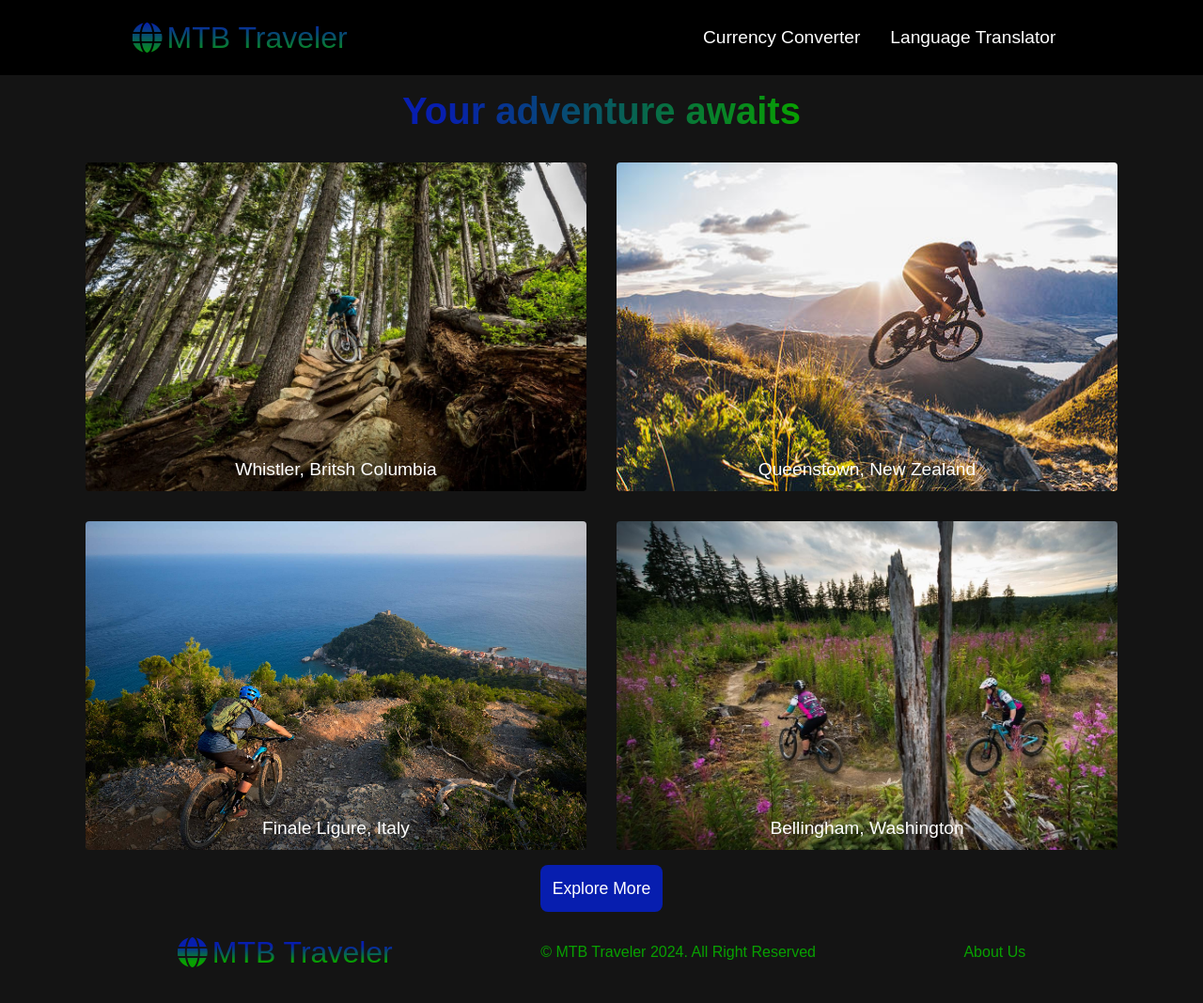
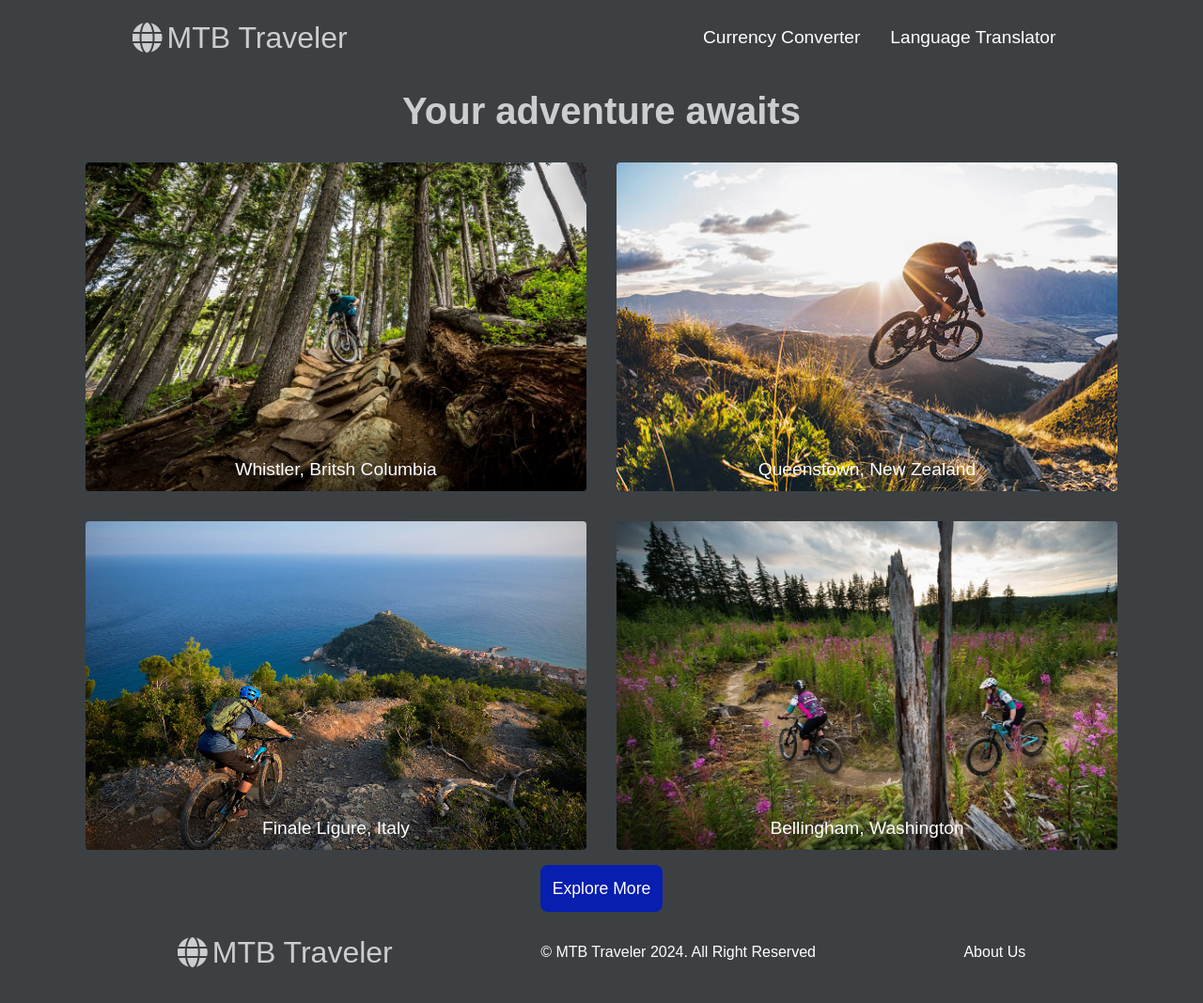
Before and after one commit to keenanlong9/MTB-Traveler, a React (Create React App) app: page / in a window 1280 px wide. Shown: the top 1068 px of the page at 94% size. Built offline with nearby package versions, Linux system fonts and the light colour scheme; no server answers.

Commit message:
Changed page colors

```diff
--- a/src/components/Footer/Footer.css
+++ b/src/components/Footer/Footer.css
@@ -1,6 +1,7 @@
 /* Could change to module.css in the future */
 .footer {
-    background-color: #141414;
+    /* background-color: #141414; */
+    background-color: #3c4043;
     overflow: auto;
 }
 
@@ -12,12 +13,18 @@
 }
 
 .footer_container p {
-    color: rgb(8, 161, 0);
+    /* color: rgb(8, 161, 0); */
+    color: white;
 }
 
-.footer a {
+.footer_about_us {
+    color: white;
     text-decoration: none;
+}
+
+.footer_about_us:hover {
     color: rgb(8, 161, 0);
+    transition: all 0.3s ease;
 }
 
 @media screen and (max-width: 960px) {
--- a/src/components/Footer/Footer.js
+++ b/src/components/Footer/Footer.js
@@ -10,7 +10,7 @@ export default function Footer () {
           <span style={{ paddingLeft: "5px", paddingTop: "0px"}}>MTB Traveler</span>
         </Link>
         <p>&copy; MTB Traveler 2024. All Right Reserved</p>
-        <Link to="/about" id="about_us"><p>About Us</p></Link>
+        <Link to="/about" className="footer_about_us">About Us</Link>
       </div>
     </div>
     )
--- a/src/components/NavBar/NavBar.css
+++ b/src/components/NavBar/NavBar.css
@@ -1,6 +1,7 @@
 /* Could change to module.css in the future */
 .navbar {
-    background: black;
+    /* background: #181a1b; */
+    background: #3c4043;
     height: 80px;
     display: flex;
     justify-content: center;
@@ -22,8 +23,9 @@
 }
 
 #navbar_logo {
-    background-color: rgb(51, 128, 0);
-    background-image: linear-gradient(to top, rgb(8, 161, 0) 25%, rgb(7, 30, 175) 70%);
+    /* background-color: rgb(51, 128, 0);
+    background-image: linear-gradient(to top, rgb(8, 161, 0) 25%, rgb(7, 30, 175) 70%); */
+    background: rgba(255, 255, 255, 0.742);
     background-size: 100%;
     background-clip: text;
     -webkit-background-clip: text;
@@ -36,6 +38,11 @@
     text-decoration: none;
     font-size: 2rem;
     justify-content: space-between;
+}
+
+#navbar_logo:hover{
+    background-color: rgba(8, 161, 0, 0.867);
+    transition: all 0.3s ease;
 }
 
 .fa-gem {
--- a/src/pages/About/About.css
+++ b/src/pages/About/About.css
@@ -1,6 +1,7 @@
 /* Could change to module.css in the future */
 .about_us {
-    background: #141414;
+    /* background: #141414; */
+    background: #3c4043;
     display: flex;
     flex-direction: column;
     align-items: center;
@@ -8,8 +9,9 @@
 }
 
 .about_us h1 {
-    background-color: rgb(51, 128, 0);
-    background-image: linear-gradient(to left, rgb(8, 161, 0) 0%,rgb(7, 30, 175) 90% );
+    /* background-color: rgb(51, 128, 0);
+    background-image: linear-gradient(to left, rgb(8, 161, 0) 0%,rgb(7, 30, 175) 90% ); */
+    background-color: rgba(255, 255, 255, 0.742);
     background-size: 100%;
     background-clip: text;
     -webkit-background-clip: text;
@@ -63,7 +65,7 @@
 
 #about_us_supported_by:hover{
     transition: all 0.35s ease;
-    color: rgb(173, 0, 0);
+    color: rgb(228, 2, 2);
 }
 
 @media screen and (max-width: 1500px) {
--- a/src/pages/Currency/Currency.css
+++ b/src/pages/Currency/Currency.css
@@ -1,6 +1,7 @@
 /* Could change to module.css in the future */
 .currency {
-    background: #141414;
+    /* background: #141414; */
+    background: #3c4043;
     display: flex;
     flex-direction: column;
     align-items: center;
@@ -8,8 +9,9 @@
 }
 
 .currency h1 {
-    background-color: rgb(51, 128, 0);
-    background-image: linear-gradient(to left, rgb(8, 161, 0) 0%,rgb(7, 30, 175) 90% );
+    /* background-color: rgb(51, 128, 0);
+    background-image: linear-gradient(to left, rgb(8, 161, 0) 0%,rgb(7, 30, 175) 90% ); */
+    background-color: rgba(255, 255, 255, 0.742);
     background-size: 100%;
     background-clip: text;
     -webkit-background-clip: text;
@@ -82,7 +84,7 @@
     left: 0;
     width: 0;
     height: 100%;
-    background-color: rgb(8, 161, 0);
+    background-color: rgba(8, 161, 0, 0.867);
     transition: all 0.35s;
     border-radius: 4px;
 }
--- a/src/pages/Explore/Explore.css
+++ b/src/pages/Explore/Explore.css
@@ -1,6 +1,7 @@
 /* Could change to module.css in the future */
 .explore_locations {
-    background: #141414;
+    /* background: #141414; */
+    background: #3c4043;
     display: block;
     text-align: center;
     height: auto;
@@ -15,8 +16,9 @@
 }
 
 .explore_locations h1 {
-    background-color: rgb(51, 128, 0);
-    background-image: linear-gradient(to left, rgb(8, 161, 0) 0%,rgb(7, 30, 175) 90% );
+    /* background-color: rgb(51, 128, 0);
+    background-image: linear-gradient(to left, rgb(8, 161, 0) 0%,rgb(7, 30, 175) 90% ); */
+    background: rgba(255, 255, 255, 0.742);
     background-size: 100%;
     background-clip: text;
     -webkit-background-clip: text;
--- a/src/pages/Home/Home.css
+++ b/src/pages/Home/Home.css
@@ -1,6 +1,6 @@
 /* Could change to module.css in the future */
 .locations {
-    background: #141414;
+    background: #3c4043;
     display: flex;
     flex-direction: column;
     align-items: center;
@@ -8,8 +8,9 @@
 }
 
 .locations h1 {
-    background-color: rgb(51, 128, 0);
-    background-image: linear-gradient(to left, rgb(8, 161, 0) 0%,rgb(7, 30, 175) 90% );
+    /* background-color: rgb(51, 128, 0);
+    background-image: linear-gradient(to left, rgb(8, 161, 0) 0%,rgb(7, 30, 175) 90% ); */
+    background: rgba(255, 255, 255, 0.742);
     background-size: 100%;
     background-clip: text;
     -webkit-background-clip: text;
@@ -92,7 +93,8 @@
     left: 0;
     width: 0;
     height: 100%;
-    background-color: rgb(8, 161, 0);
+    /* background-color: rgb(8, 161, 0); */
+    background-color: rgba(8, 161, 0, 0.867);
     transition: all 0.35s;
     border-radius: 8px;
 }
--- a/src/pages/Language/Language.css
+++ b/src/pages/Language/Language.css
@@ -1,6 +1,7 @@
 /* Could change to module.css in the future */
 .language_translator {
-    background: #141414;
+    /* background: #141414; */
+    background: #3c4043;
     display: flex;
     flex-direction: column;
     align-items: center;
@@ -8,8 +9,9 @@
 }
 
 .language_translator h1 {
-    background-color: rgb(51, 128, 0);
-    background-image: linear-gradient(to left, rgb(8, 161, 0) 0%,rgb(7, 30, 175) 90% );
+    /* background-color: rgb(51, 128, 0);
+    background-image: linear-gradient(to left, rgb(8, 161, 0) 0%,rgb(7, 30, 175) 90% ); */
+    background-color: rgba(255, 255, 255, 0.742);
     background-size: 100%;
     background-clip: text;
     -webkit-background-clip: text;
@@ -70,7 +72,7 @@
 }
 
 .language_translator_btn:hover {
-    background-color: rgb(8, 161, 0);
+    background-color: rgba(8, 161, 0, 0.867);
 }
 
 .language_translator_btn:hover::after {
--- a/src/pages/Location/Location.css
+++ b/src/pages/Location/Location.css
@@ -1,6 +1,7 @@
 /* Could change to module.css in the future */
 .location {
-    background: #141414;
+    /* background: #141414; */
+    background: #3c4043;
     display: flex;
     flex-direction: column;
     align-items: center;
@@ -8,8 +9,9 @@
 }
 
 .location h2 {
-    background-color: rgb(51, 128, 0);
-    background-image: linear-gradient(to left, rgb(8, 161, 0) 0%,rgb(7, 30, 175) 90% );
+    /* background-color: rgb(51, 128, 0);
+    background-image: linear-gradient(to left, rgb(8, 161, 0) 0%,rgb(7, 30, 175) 90% ); */
+    background-color: rgba(255, 255, 255, 0.742);
     background-size: 100%;
     background-clip: text;
     -webkit-background-clip: text;
@@ -101,7 +103,7 @@
     left: 0;
     width: 0;
     height: 100%;
-    background-color: rgb(8, 161, 0);
+    background-color: rgba(8, 161, 0, 0.867);
     transition: all 0.35s;
     border-radius: 8px;
     z-index: 1;
```
